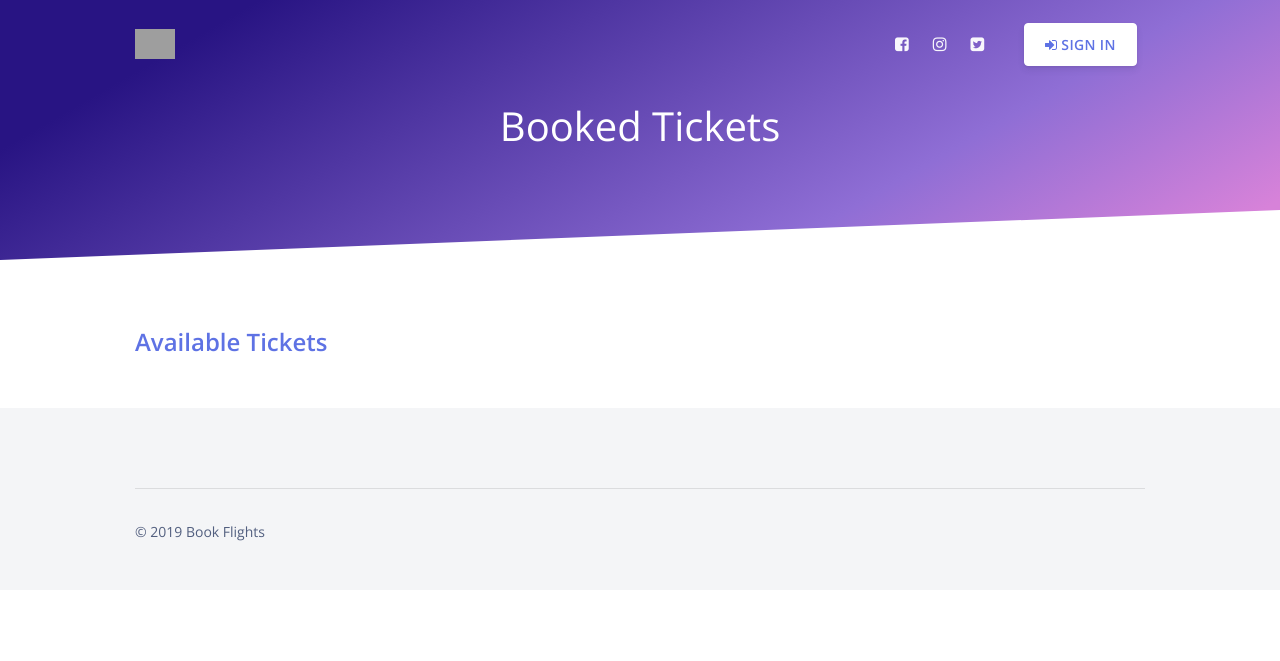
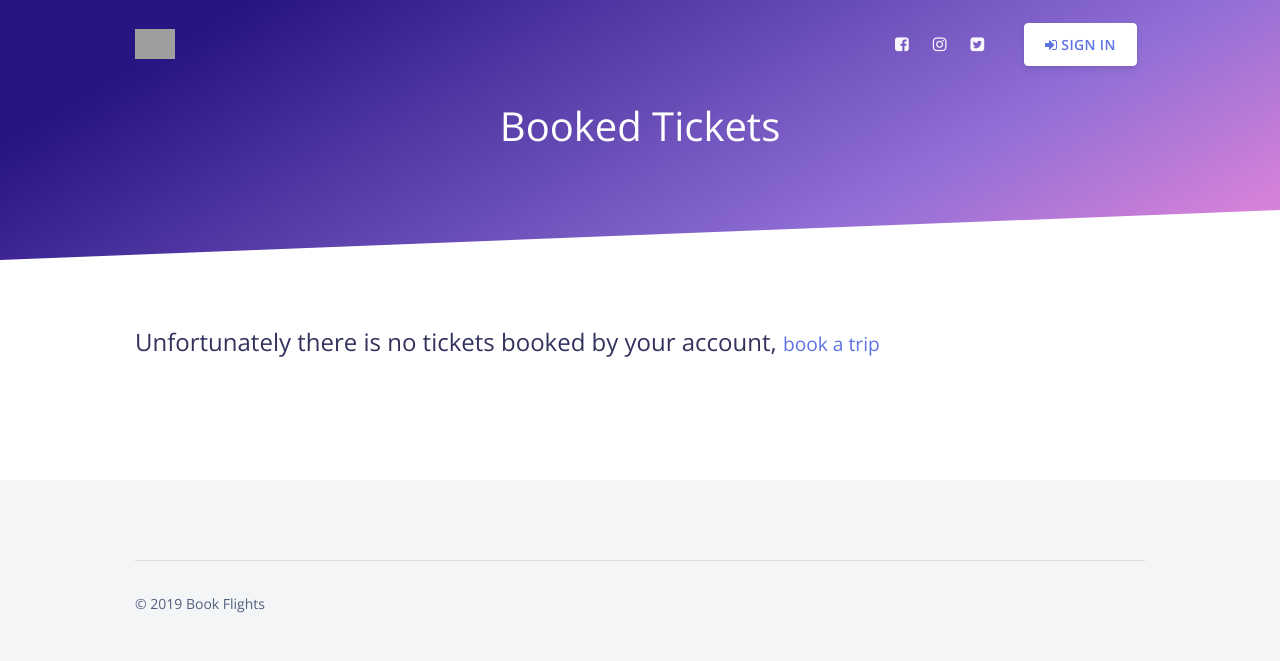
Before and after one commit to IbrahimAlSuhaim/Booking-Flights, a PHP site: page /BookedTickets in a window 1280 px wide. Shown: the top 661 px of the page. Run offline with PHP 8.4, Linux system fonts and the light colour scheme; a user stored in the database is signed in; data comes from the database, SQL or seed files in the repository; grey boxes are pictures that could not be loaded.

Commit message:
add if no tickets message

```diff
--- a/BookedTickets.php
+++ b/BookedTickets.php
@@ -116,9 +116,11 @@ $id = $_SESSION['user_id'];
         <section class="section pb-0 section-components">
           <div class="container mb-5">
             <!-- Inputs -->
-            <h3 class="h4 text-primary font-weight-bold mb-4">Available Tickets</h3>
     <?php
 
+      if($result_BookedTickets->num_rows !== 0){
+        echo '
+          <h3 class="h4 text-primary font-weight-bold mb-4">Available Tickets</h3>';
         while($row=mysqli_fetch_array($result_BookedTickets)){
           echo '
           <div class="col-lg-8 col-sm-12 text-center py-2 mx-auto mb-3">
@@ -160,6 +162,17 @@ while($row=mysqli_fetch_array($result_BookedTickets)){
           </div>
         ';
         }
+      }
+      else{
+        echo '
+        <div class="row">
+          <div class="col mb-5">
+            <p class="h4 mb-4">Unfortunately there is no tickets booked by your account, <a class="small" href="./index#search">book a trip</a></p>
+          </div>
+        </div>';
+      }
+
+
 
 
 
```
Lines whose indentation alone changed are shown as unchanged.
